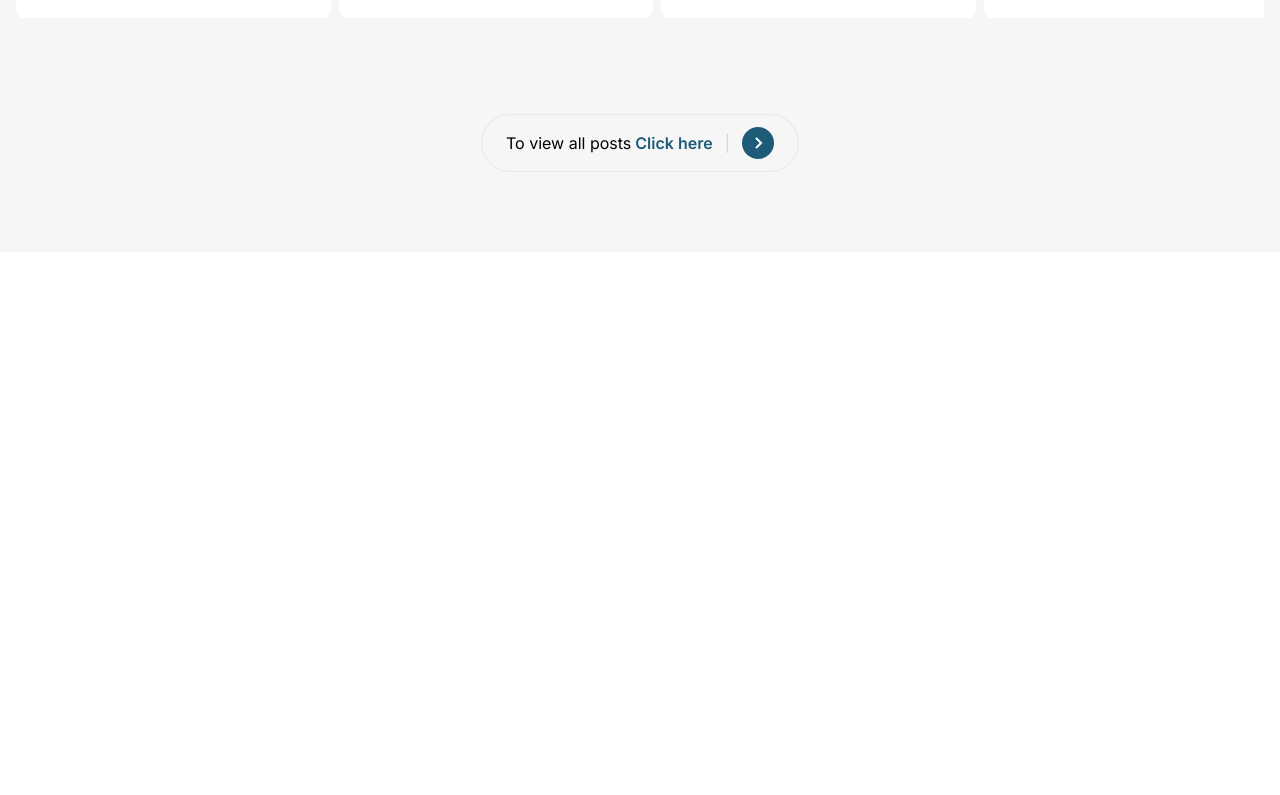
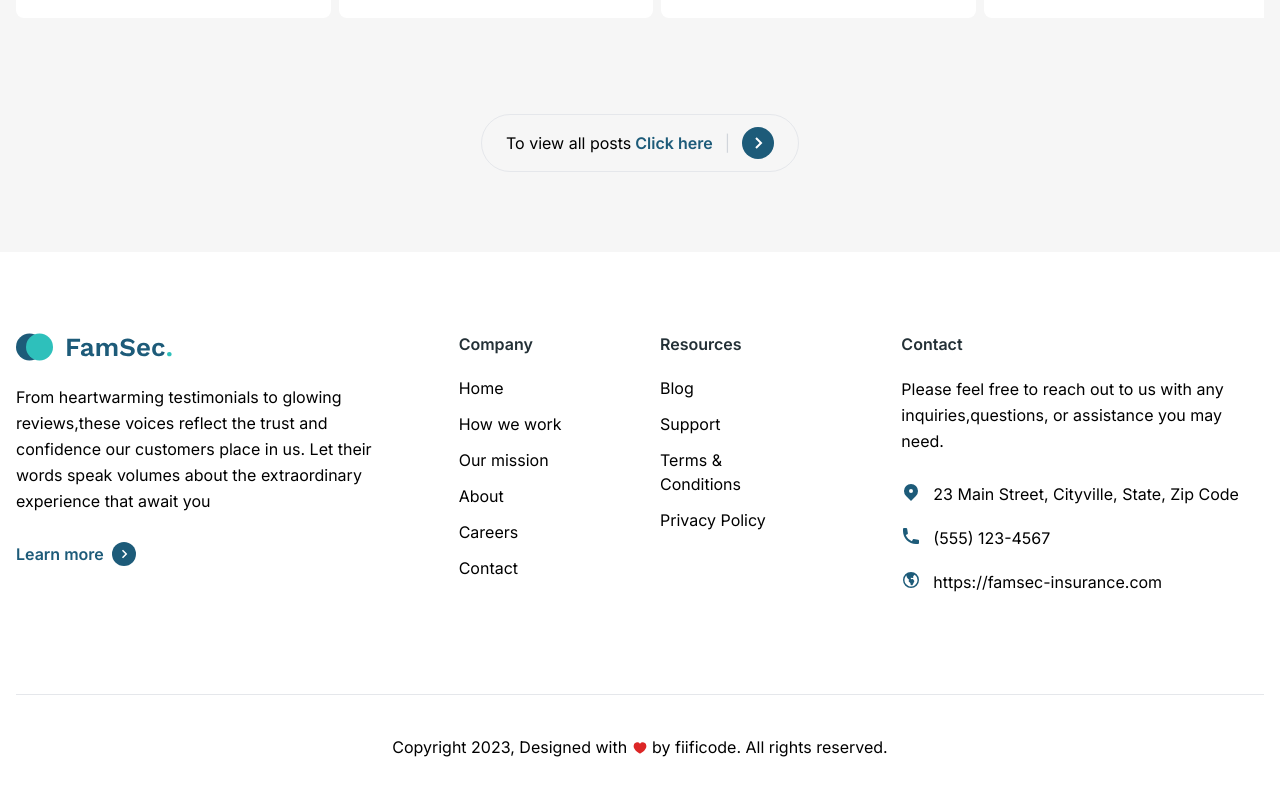
Before and after one commit to fiificode/famsec-insurance, a Next.js app: page / in a window 1280 px wide. Shown: the part 4179-4974 px from the top of the page. Before the commit the page ends 4431 px from the top, so only its background shows below. Built offline with nearby package versions, Linux system fonts and the light colour scheme.

Commit message:
Added footer section

```diff
--- /dev/null
+++ b/app/components/Footer.jsx
@@ -0,0 +1,181 @@
+"use client";
+
+import React from "react";
+import Link from "next/link";
+import Image from "next/image";
+import { BiChevronRight } from "react-icons/bi";
+import { HiLocationMarker, HiPhone } from "react-icons/hi";
+import { HiMiniGlobeAmericas, HiMiniHeart } from "react-icons/hi2";
+
+const footerContent = {
+  about: {
+    logo: "/images/logo.svg",
+    description:
+      "From heartwarming testimonials to glowing reviews,these voices reflect the trust and confidence our customers place in us. Let their words speak volumes about the extraordinary experience that await you",
+    cta: {
+      href: "#",
+      label: "Learn more",
+    },
+  },
+  footerLinks: [
+    {
+      heading: "Company",
+      links: [
+        {
+          href: "#",
+          label: "Home",
+        },
+        {
+          href: "#",
+          label: "How we work",
+        },
+        {
+          href: "#",
+          label: "Our mission",
+        },
+        {
+          href: "#",
+          label: "About",
+        },
+        {
+          href: "#",
+          label: "Careers",
+        },
+        {
+          href: "#",
+          label: "Contact",
+        },
+      ],
+    },
+    {
+      heading: "Resources",
+      links: [
+        {
+          href: "#",
+          label: "Blog",
+        },
+        {
+          href: "#",
+          label: "Support",
+        },
+        {
+          href: "#",
+          label: "Terms & Conditions",
+        },
+        {
+          href: "#",
+          label: "Privacy Policy",
+        },
+      ],
+    },
+  ],
+  contact: {
+    heading: "Contact",
+    description:
+      "Please feel free to reach out to us with any inquiries,questions, or assistance you may need.",
+    address: {
+      street: "23 Main Street, Cityville, State, Zip Code",
+      phone: "(555) 123-4567",
+      website: "https://famsec-insurance.com",
+    },
+  },
+  copyright: {
+    labelOne: "Copyright 2023, Designed with",
+    labelTwo: "by fiificode. All rights reserved.",
+  },
+};
+
+const Footer = () => {
+  return (
+    <footer role="contentinfo" className="py-20 bg-white">
+      <div className="container px-4 mx-auto">
+        <div className="block lg:flex gap-20 mb-10 pb-10">
+          <div className=" w-full lg:w-4/12 mb-10 lg:mb-0">
+            <Link href={"/"} className="mb-4 inline-block">
+              <Image
+                src={footerContent?.about?.logo}
+                width={157}
+                height={30}
+                alt="logo"
+              />
+            </Link>
+            <p className="leading-relaxed mb-7">
+              {footerContent?.about?.description}
+            </p>
+            <p>
+              <Link
+                href={footerContent?.about?.cta?.href}
+                className="flex space-x-2 outline-none items-center font-semibold text-primary group"
+              >
+                <span>{footerContent?.about?.cta?.label}</span>
+                <span
+                  className="w-6 h-6 rounded-full bg-primary text-white inline-flex items-center
+                justify-center duration-300 transition-all ease-in-out group-hover:bg-secondary"
+                >
+                  <BiChevronRight className="text-lg" />
+                </span>
+              </Link>
+            </p>
+          </div>
+          <div className="w-full lg:w-4/12 lg:mb-0">
+            <div className="grid grid-cols-2 gap-10">
+              {footerContent?.footerLinks?.map((footerLink, idx) => (
+                <div key={idx}>
+                  <h3 className="font-semibold text-heading mb-5">
+                    {footerLink.heading}
+                  </h3>
+                  <ul className="p-0 m-0">
+                    {footerLink.links.map((link, idx) => (
+                      <li className="mb-3" key={idx}>
+                        <Link
+                          href={link.href}
+                          className="group flex items-center duration-300 transition-all ease-in-out hover:text-primary"
+                        >
+                          <span>{link.label}</span>
+                          <span className="left-2 relative duration-300 transition-all ease-in-out opacity-0 group-hover:opacity-100 group-hover:left-3">
+                            <BiChevronRight className="text-xl" />
+                          </span>
+                        </Link>
+                      </li>
+                    ))}
+                  </ul>
+                </div>
+              ))}
+            </div>
+          </div>
+          <div className="w-full lg:w-4/12">
+            <h3 className="font-semibold text-heading mb-5">
+              {footerContent?.contact?.heading}
+            </h3>
+            <p className="leading-relaxed mb-7">
+              {footerContent?.contact?.description}
+            </p>
+            <ul>
+              <li className="flex items-start space-x-3 mb-5">
+                <HiLocationMarker className="text-xl text-primary" />
+                <span>{footerContent.contact.address.street}</span>
+              </li>
+              <li className="flex items-start space-x-3 mb-5">
+                <HiPhone className="text-xl text-primary" />
+                <span>{footerContent.contact.address.phone}</span>
+              </li>
+              <li className="flex items-start space-x-3 mb-5">
+                <HiMiniGlobeAmericas className="text-xl text-primary" />
+                <span>{footerContent.contact.address.website}</span>
+              </li>
+            </ul>
+          </div>
+        </div>
+        <div className="text-center pt-10 border-t border-gray-200">
+          <p>
+            {footerContent?.copyright?.labelOne}{" "}
+            <HiMiniHeart className="text-red-600 inline-block" />{" "}
+            {footerContent?.copyright?.labelTwo}
+          </p>
+        </div>
+      </div>
+    </footer>
+  );
+};
+
+export default Footer;
--- a/app/layout.js
+++ b/app/layout.js
@@ -1,13 +1,14 @@
-import { Inter } from 'next/font/google'
-import './globals.css'
-import Navbar from './components/Navbar'
+import { Inter } from "next/font/google";
+import "./globals.css";
+import Navbar from "./components/Navbar";
+import Footer from "./components/Footer";
 
-const inter = Inter({ subsets: ['latin'] })
+const inter = Inter({ subsets: ["latin"] });
 
 export const metadata = {
-  title: 'FamSec',
-  description: 'Generated by create next app',
-}
+  title: "FamSec",
+  description: "Generated by create next app",
+};
 
 export default function RootLayout({ children }) {
   return (
@@ -15,7 +16,8 @@ export default function RootLayout({ children }) {
       <body className={inter.className}>
         <Navbar />
         {children}
+        <Footer />
       </body>
     </html>
-  )
+  );
 }
```
